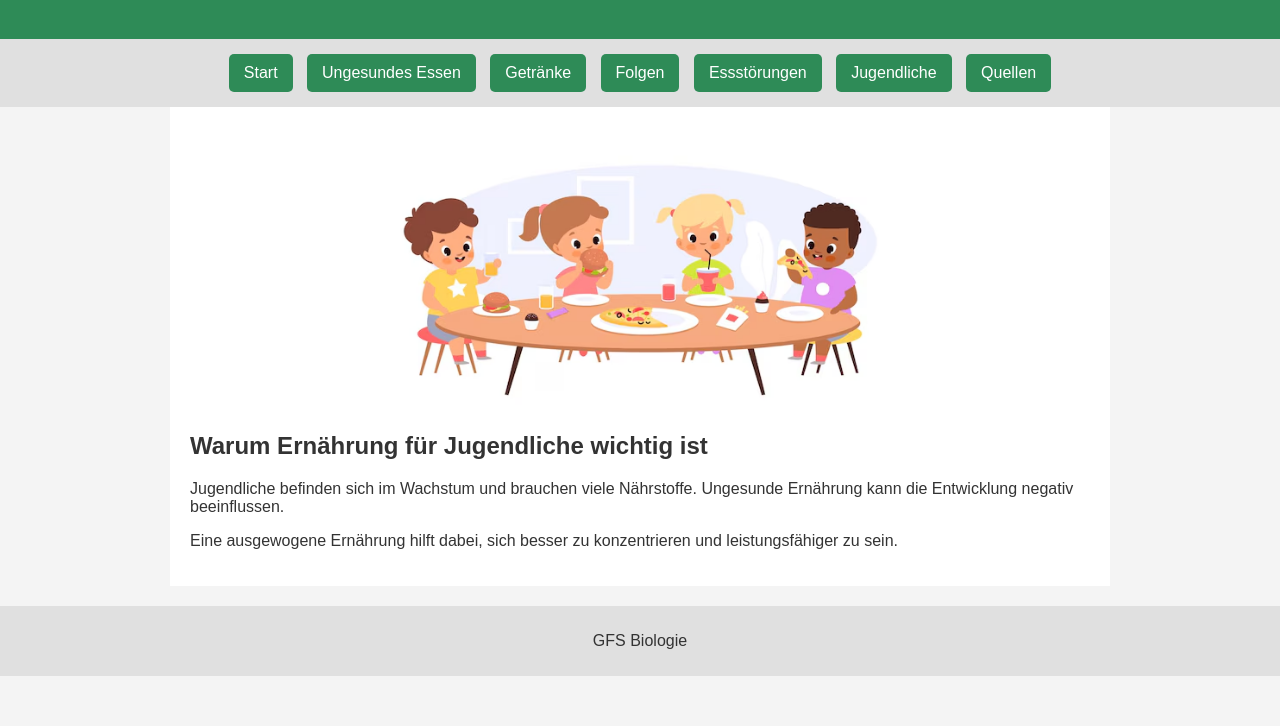
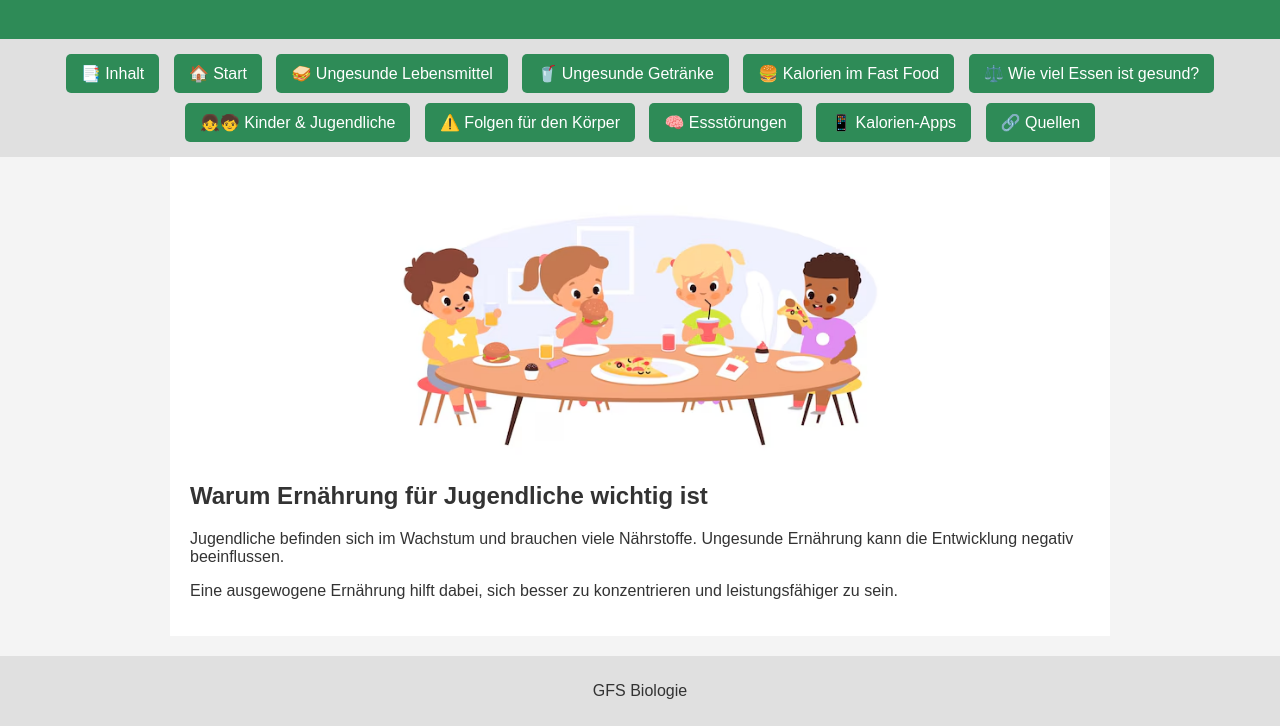
Before and after one commit to gfsbio2025/gfs-ernaehrung, a plain HTML site: page teens.html in a window 1280 px wide. Shown: the part 81-807 px from the top of the page. Drawn offline with Linux system fonts and the light colour scheme.

Commit message:
Update teens.html

```diff
--- a/teens.html
+++ b/teens.html
@@ -12,13 +12,19 @@
 </header>
 
 <nav>
-    <a href="index.html">Start</a>
-    <a href="bad-food.html">Ungesundes Essen</a>
-    <a href="drinks.html">Getränke</a>
-    <a href="effects.html">Folgen</a>
-    <a href="eating-disorder.html">Essstörungen</a>
-    <a href="teens.html">Jugendliche</a>
-    <a href="sources.html">Quellen</a>
+    <div class="nav-buttons">
+        <a class="button" href="inhalt.html">📑 Inhalt</a>
+        <a class="button" href="index.html">🏠 Start</a>
+        <a class="button" href="food.html">🥪 Ungesunde Lebensmittel</a>
+        <a class="button" href="drinks.html">🥤 Ungesunde Getränke</a>
+        <a class="button" href="calories.html">🍔 Kalorien im Fast Food</a>
+        <a class="button" href="bedarf.html">⚖️ Wie viel Essen ist gesund?</a>
+        <a class="button" href="teens.html">👧🧒 Kinder & Jugendliche</a>
+        <a class="button" href="effects.html">⚠️ Folgen für den Körper</a>
+        <a class="button" href="eating-disorder.html">🧠 Essstörungen</a>
+        <a class="button" href="apps.html">📱 Kalorien-Apps</a>
+        <a class="button" href="sources.html">🔗 Quellen</a>
+   </div>
 </nav>
 
 <main>
```
